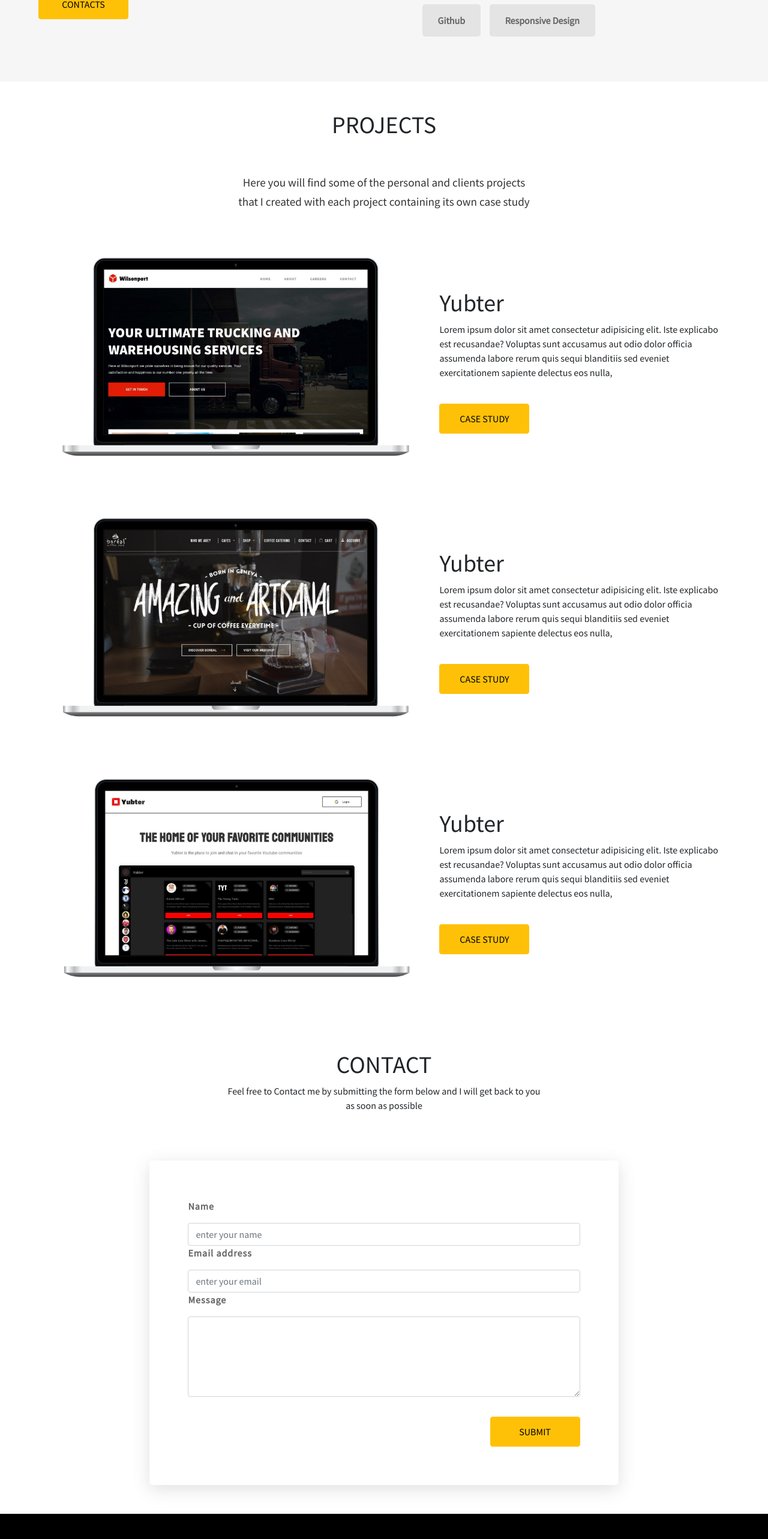
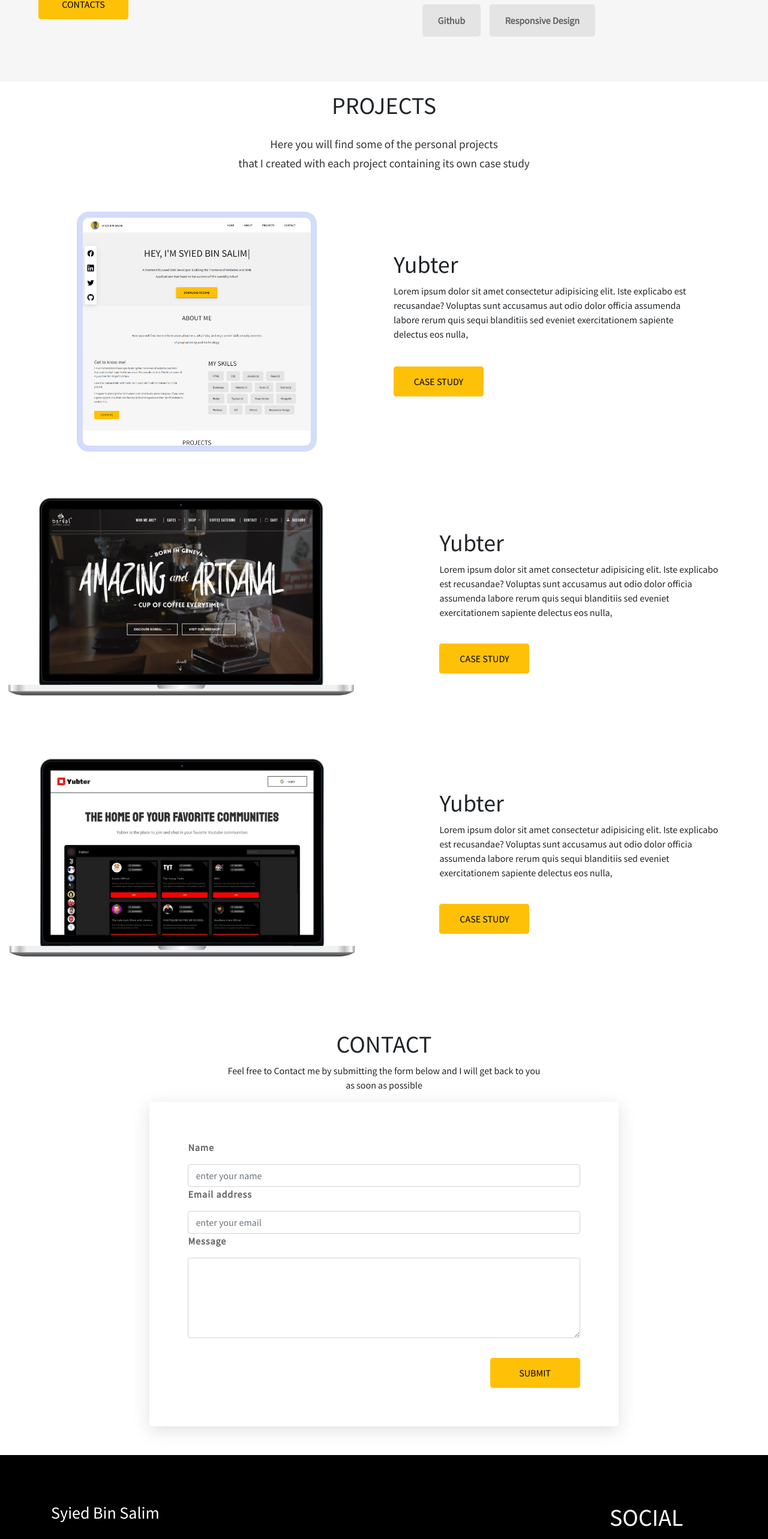
Before and after one commit to mdriyadmr968/react-portfolio, a React (Create React App) app: page / in a window 1280 px wide. Shown: the part 1153-3719 px from the top of the page at 60% size. Built offline with nearby package versions, Linux system fonts and the light colour scheme.

Commit message:
made some minor change

```diff
--- a/src/component/Home/Contacts/Contacts.css
+++ b/src/component/Home/Contacts/Contacts.css
@@ -1,5 +1,5 @@
 .form-container {
-  font-size: 50.5%;
+  font-size: 50%;
   line-height: 1.5;
   box-sizing: inherit;
   font-family: inherit;
@@ -9,7 +9,7 @@
   text-align: right;
   width: 70%;
   border-radius: 5px;
-  margin: 5rem auto 0 auto;
+  margin: 0 auto 0;
 }
 
 .label {
--- a/src/component/Home/Projects/Projects.css
+++ b/src/component/Home/Projects/Projects.css
@@ -19,9 +19,31 @@
   text-align: left;
   margin-left: 5%;
   padding: 5%;
-
 }
 .single-project img {
   width: 100%;
-  margin-left: 15%;
+  /* margin-left: 15%;
+  padding-top: 15%; */
 }
+
+/* Styles for  image scroll from top to bottom on hover */
+.image-wrap {
+  width: 400px;
+  height: 400px;
+  overflow: hidden;
+  margin-left: 10%;
+
+}
+.image-wrap img {
+  width: 100%;
+  height: 100%;
+  object-fit: cover;
+  object-position: top center;
+  transition: all 2s ease-in-out;
+  border: 10px solid #D3DCFA;
+  border-radius: 5%;
+
+}
+.image-wrap:hover img {
+  object-position: bottom center;
+}
--- a/src/component/Home/Projects/Projects.js
+++ b/src/component/Home/Projects/Projects.js
@@ -3,6 +3,7 @@ import "./Projects.css";
 import project1 from "../../../images/project1.jpeg";
 import project2 from "../../../images/project2.jpeg";
 import project3 from "../../../images/project3.jpeg";
+import largeimage from "../../../images/large_image.png";
 import { useNavigate } from "react-router-dom";
 
 const Projects = () => {
@@ -14,19 +15,24 @@ const Projects = () => {
     <div id="Projects">
       <div className="projects-top">
         <div>
-          <h1 className="project-heading p-5 " id="projects">
+          <h1 className="project-heading p-3 " id="projects">
             PROJECTS
           </h1>
           <h5 className="project-title">
-            Here you will find some of the personal and clients projects <br />
+            Here you will find some of the personal projects <br />
             that I created with each project containing its own case study
           </h5>
         </div>
         {/* single project details  */}
         <div>
           <div className="single-project">
-            <div className="projects-image single-project-left">
+            {/* <div className="projects-image single-project-left">
               <img src={project2} alt="" />
+            </div> */}
+            <div class="image-wrap">
+              <a href="/">
+                <img src={largeimage} />
+              </a>
             </div>
             <div className="single-project-right">
               <h1>Yubter</h1>
--- a/src/component/Projects/Project.css
+++ b/src/component/Projects/Project.css
@@ -1,4 +1,4 @@
-.project-container{
+.project-container {
   margin-bottom: 5%;
 }
 .project-top {
@@ -59,7 +59,7 @@
   font-size: 1.7rem;
 }
 
-.seeLive{
+.seeLive {
   font-weight: 700;
   font-size: 1.7rem;
   margin-bottom: -20px;
--- a/src/component/Projects/Project1/Project1.js
+++ b/src/component/Projects/Project1/Project1.js
@@ -69,6 +69,7 @@ const Project1 = () => {
           </button>
         </a>
       </div>
+
     </div>
   );
 };
```
Also changed, not shown: src/images/large_image.png (added).
